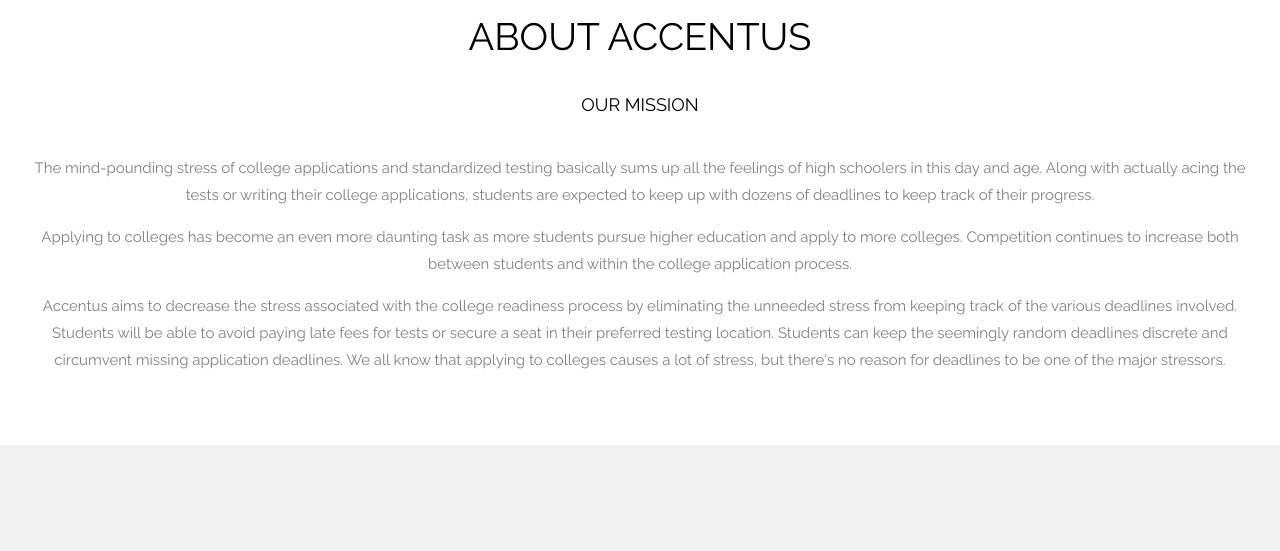
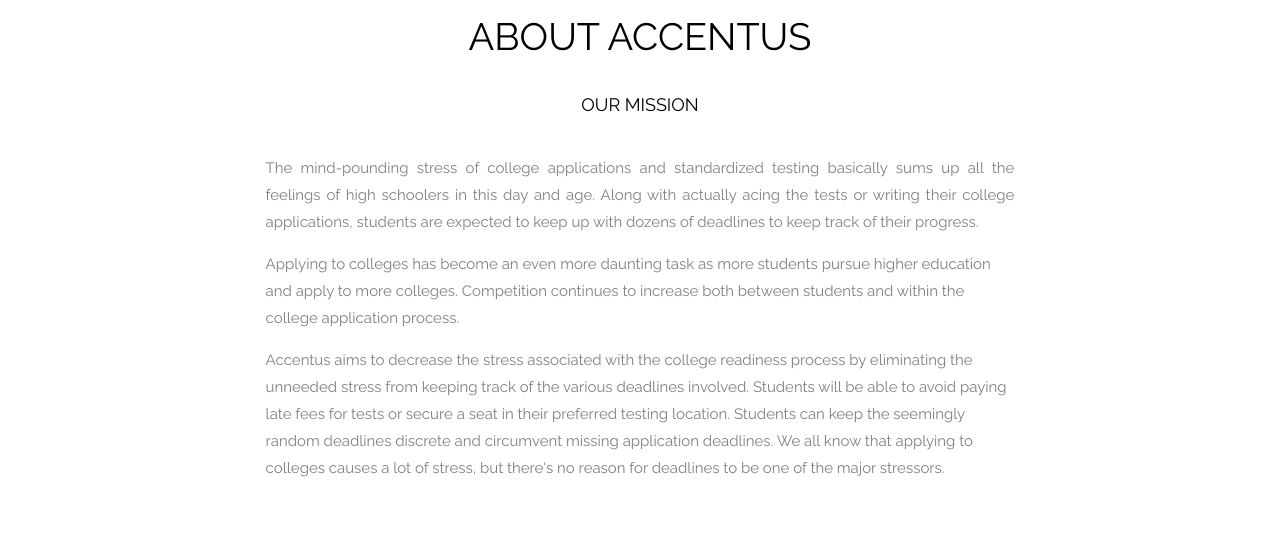
Before and after one commit to abi1271/Accentus, a plain HTML site: page index.html in a window 1280 px wide. Shown: the part 863-1414 px from the top of the page. Drawn offline with nearby package versions, Linux system fonts and the light colour scheme; some packages are replaced by stand-ins of ours.

Commit message:
Update index.html

```diff
--- a/index.html
+++ b/index.html
@@ -79,8 +79,8 @@
 <div class="w3-container" style="padding:56px 16px" id="about">
   <h3 class="w3-center" style="font-size:38px">ABOUT ACCENTUS</h3>
   <p class="w3-center w3-large" style="font-size:32px">OUR MISSION</p>
-  <div class="w3-row-padding w3-center" style="margin-top:6px">
-    <p class="w3-left" style="color: grey"> The mind-pounding stress of college applications and standardized testing basically sums up all the feelings of high schoolers in this day and age. Along with actually acing the tests or writing their college applications, students are expected to keep up with dozens of deadlines to keep track of their progress. <br></p>
+  <div style="width:60%;margin-top:6px;margin:auto;">
+    <p class="w3-left" style="color: grey;text-align:justify;">The mind-pounding stress of college applications and standardized testing basically sums up all the feelings of high schoolers in this day and age. Along with actually acing the tests or writing their college applications, students are expected to keep up with dozens of deadlines to keep track of their progress. <br></p>
 
 <p style="color: grey">Applying to colleges has become an even more daunting task as more students pursue higher education and apply to more colleges. Competition continues to increase both between students and within the college application process. <br></p>
 
```
